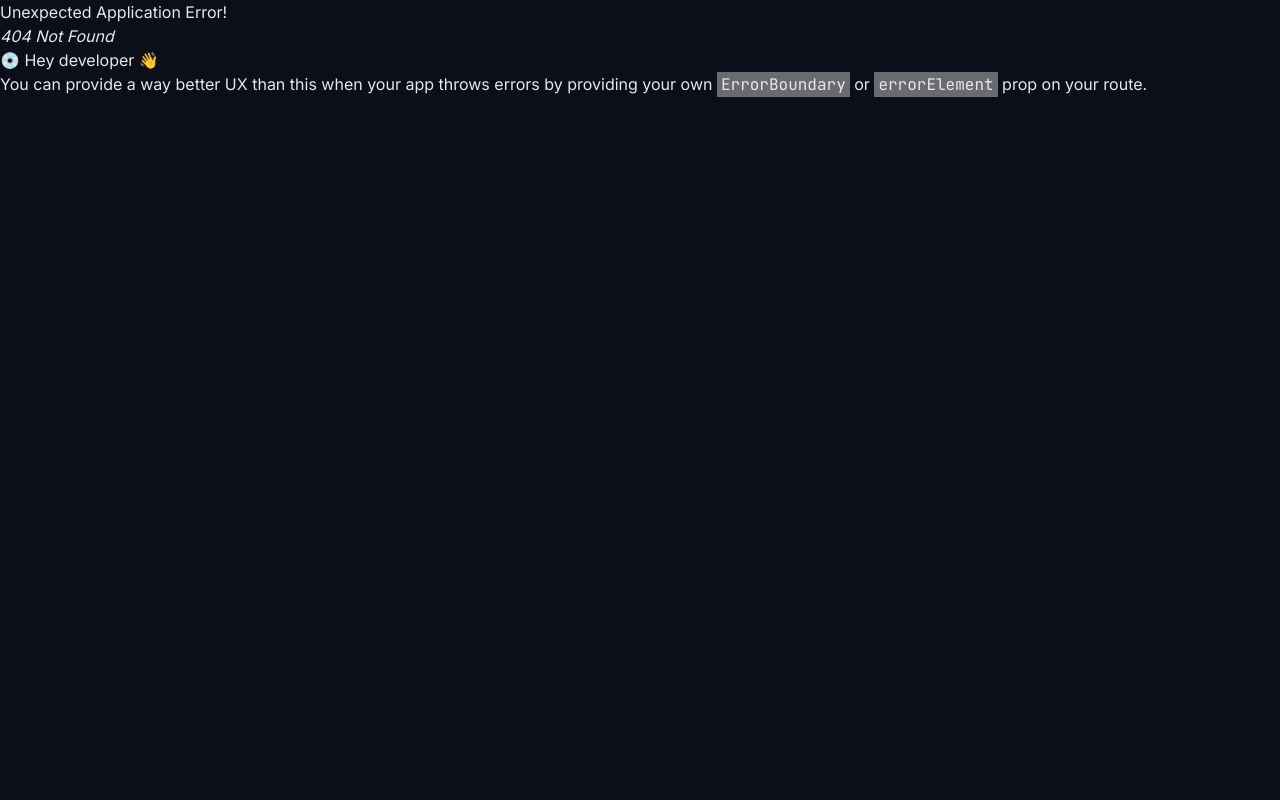
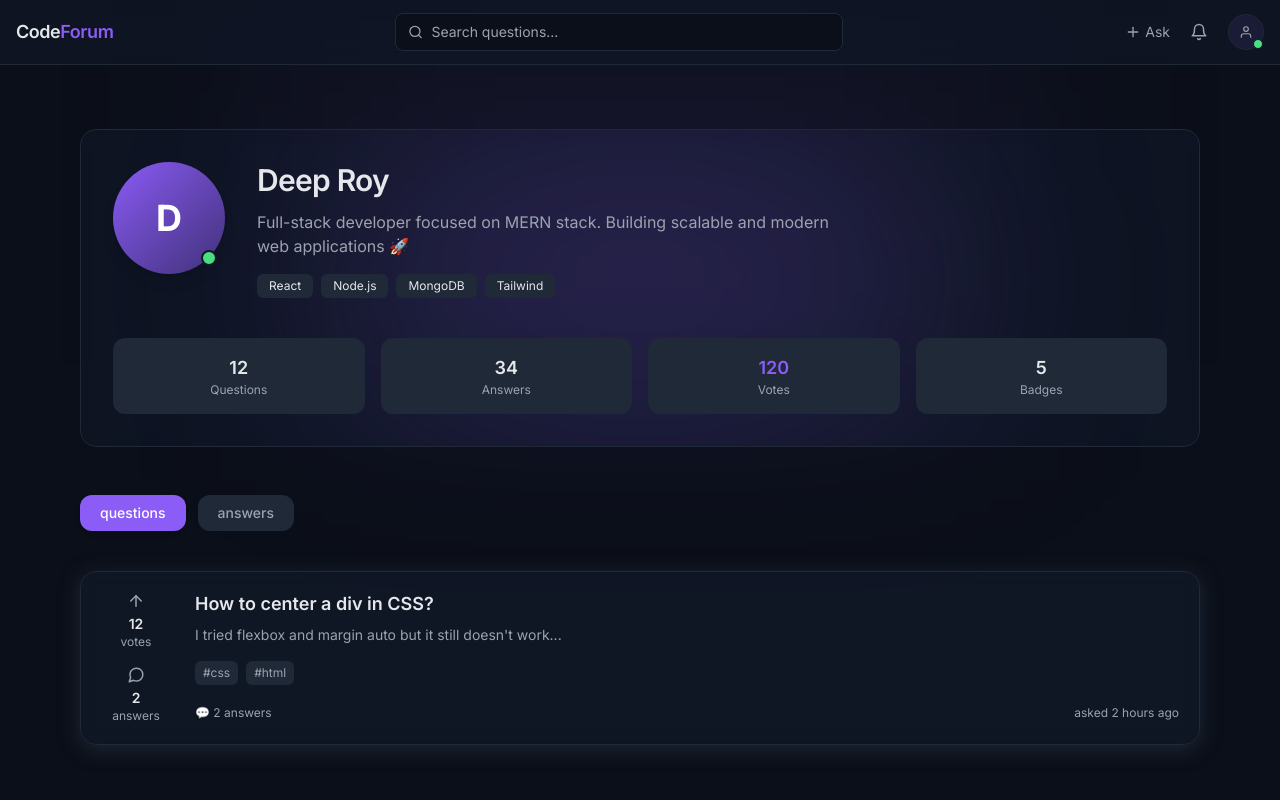
Before and after one commit to Deeproy007311/CodeForum, a React (Vite) app: page /profile in a window 1280 px wide. Before the commit this address had no page. Shown: the top 800 px of the page. Built offline with nearby package versions, Linux system fonts and the light colour scheme.

Commit message:
added profile page

```diff
--- a/src/App.jsx
+++ b/src/App.jsx
@@ -5,6 +5,7 @@ import { Ask } from "./pages/Ask";
 import { Tags } from "./pages/Tags";
 import { TagDetails } from "./components/tags/TagDetails";
 import { QuestionDetails } from "./pages/QuestionDetails";
+import { Profile } from "./pages/Profile";
 
 const App = () => {
   const router = createBrowserRouter([
@@ -32,6 +33,10 @@ const App = () => {
           path: "tag/:slug",
           element: <TagDetails />
 
+        },
+        {
+          path: "profile",
+          element: <Profile />
         }
       ]
     }
--- a/src/components/UI/Header.jsx
+++ b/src/components/UI/Header.jsx
@@ -31,8 +31,7 @@ export const Navbar = () => {
           <NavLink
             to="/ask"
             className={({ isActive }) =>
-              `flex items-center gap-1 text-subtext hover:text-text transition ${
-                isActive ? "text-accent" : ""
+              `flex items-center gap-1 text-subtext hover:text-text transition ${isActive ? "text-accent" : ""
               }`
             }
           >
@@ -42,9 +41,17 @@ export const Navbar = () => {
 
           <FiBell className="text-lg text-subtext hover:text-text cursor-pointer transition" />
 
-          <div className="w-8 h-8 rounded-full border border-line flex items-center justify-center hover:border-accent transition cursor-pointer">
-            <FiUser className="text-subtext" />
-          </div>
+          <Link to="/profile">
+            <div className="relative w-9 h-9 rounded-full bg-accent/10 border border-line flex items-center justify-center cursor-pointer transition hover:border-accent hover:shadow-md group">
+
+              {/* Icon */}
+              <FiUser className="text-subtext group-hover:text-accent transition text-sm" />
+
+              {/* Online dot (optional premium touch) */}
+              <span className="absolute bottom-0 right-0 w-2.5 h-2.5 bg-green-400 border border-panel rounded-full"></span>
+
+            </div>
+          </Link>
 
         </div>
       </div>
--- /dev/null
+++ b/src/components/profile/ProfileAnswers.jsx
@@ -0,0 +1,32 @@
+import { useQuestions } from "../../context/QuestionsContext";
+
+
+export const ProfileAnswers = () => {
+  const { questions } = useQuestions();
+
+  const allAnswers = questions.flatMap(q =>
+    q.answers.map(a => ({
+      ...a,
+      questionTitle: q.title
+    }))
+  );
+
+  return (
+    <div className="space-y-4">
+
+      {allAnswers.map(a => (
+        <div
+          key={a.id}
+          className="bg-panel border border-line rounded-xl p-5"
+        >
+          <p className="text-sm">{a.content}</p>
+
+          <div className="text-xs text-subtext mt-3">
+            On: {a.questionTitle}
+          </div>
+        </div>
+      ))}
+
+    </div>
+  );
+};
--- /dev/null
+++ b/src/components/profile/ProfileHeader.jsx
@@ -0,0 +1,72 @@
+export const ProfileHeader = () => {
+  return (
+    <div className="relative overflow-hidden rounded-2xl border border-line bg-panel/70 backdrop-blur p-8 mb-12">
+
+      {/* 🔥 Background Glow */}
+      <div className="absolute inset-0 -z-10">
+        <div className="absolute top-0 left-1/2 -translate-x-1/2 w-[600px] h-[300px] bg-accent/20 blur-[120px] rounded-full"></div>
+      </div>
+
+      <div className="flex flex-col md:flex-row items-center md:items-start gap-8">
+
+        {/* Avatar */}
+        <div className="relative">
+          <div className="w-28 h-28 rounded-full bg-gradient-to-br from-accent to-accent/40 flex items-center justify-center text-4xl font-bold text-white shadow-lg">
+            D
+          </div>
+
+          {/* online dot */}
+          <span className="absolute bottom-2 right-2 w-4 h-4 bg-green-400 border-2 border-panel rounded-full"></span>
+        </div>
+
+        {/* Info */}
+        <div className="flex-1 text-center md:text-left">
+
+          <h1 className="text-3xl font-semibold tracking-tight">
+            Deep Roy
+          </h1>
+
+          <p className="text-subtext mt-3 max-w-xl">
+            Full-stack developer focused on MERN stack. Building scalable and modern web applications 🚀
+          </p>
+
+          {/* Tags / Skills */}
+          <div className="flex flex-wrap gap-2 mt-4 justify-center md:justify-start">
+            <span className="bg-soft px-3 py-1 rounded-md text-xs">React</span>
+            <span className="bg-soft px-3 py-1 rounded-md text-xs">Node.js</span>
+            <span className="bg-soft px-3 py-1 rounded-md text-xs">MongoDB</span>
+            <span className="bg-soft px-3 py-1 rounded-md text-xs">Tailwind</span>
+          </div>
+
+        </div>
+
+      </div>
+
+      {/* 🔥 Stats Section */}
+      <div className="grid grid-cols-2 md:grid-cols-4 gap-4 mt-10">
+
+        <div className="bg-soft rounded-xl p-4 text-center">
+          <p className="text-lg font-semibold">12</p>
+          <p className="text-xs text-subtext">Questions</p>
+        </div>
+
+        <div className="bg-soft rounded-xl p-4 text-center">
+          <p className="text-lg font-semibold">34</p>
+          <p className="text-xs text-subtext">Answers</p>
+        </div>
+
+        <div className="bg-soft rounded-xl p-4 text-center">
+          <p className="text-lg font-semibold text-accent">120</p>
+          <p className="text-xs text-subtext">Votes</p>
+        </div>
+
+        <div className="bg-soft rounded-xl p-4 text-center">
+          <p className="text-lg font-semibold">5</p>
+          <p className="text-xs text-subtext">Badges</p>
+        </div>
+
+      </div>
+
+    </div>
+  );
+};
--- /dev/null
+++ b/src/components/profile/ProfileQuestions.jsx
@@ -0,0 +1,15 @@
+import { useQuestions } from "../../context/QuestionsContext";
+import { QuestionCard } from "../questions/QuestionCard";
+
+
+export const ProfileQuestions = () => {
+  const { questions } = useQuestions();
+
+  return (
+    <div className="space-y-4">
+      {questions.map(q => (
+        <QuestionCard key={q.id} question={q} />
+      ))}
+    </div>
+  );
+};
--- /dev/null
+++ b/src/components/profile/ProfileTabs.jsx
@@ -0,0 +1,22 @@
+export const ProfileTabs = ({ activeTab, setActiveTab }) => {
+  return (
+    <div className="flex gap-3 mb-8">
+
+      {["questions", "answers"].map((tab) => (
+        <button
+          key={tab}
+          onClick={() => setActiveTab(tab)}
+          className={`px-5 py-2 rounded-xl text-sm font-medium transition
+          ${
+            activeTab === tab
+              ? "bg-accent text-white shadow-md"
+              : "bg-soft text-subtext hover:text-text"
+          }`}
+        >
+          {tab}
+        </button>
+      ))}
+
+    </div>
+  );
+};
--- a/src/context/QuestionsContext.jsx
+++ b/src/context/QuestionsContext.jsx
@@ -44,9 +44,44 @@ export const QuestionsProvider = ({ children }) => {
             ...prev // newest on top
         ]);
     };
+    const voteQuestion = (id, type) => {
+        setQuestions(prev =>
+            prev.map(q => {
+                if (q.id === Number(id)) {
+                    return {
+                        ...q,
+                        votes: type === "up" ? q.votes + 1 : q.votes - 1
+                    };
+                }
+                return q;
+            })
+        );
+    };
+
+    const voteAnswer = (questionId, answerId, type) => {
+        setQuestions(prev =>
+            prev.map(q => {
+                if (q.id === Number(questionId)) {
+                    return {
+                        ...q,
+                        answers: q.answers.map(a => {
+                            if (a.id === answerId) {
+                                return {
+                                    ...a,
+                                    votes: type === "up" ? a.votes + 1 : a.votes - 1
+                                };
+                            }
+                            return a;
+                        })
+                    };
+                }
+                return q;
+            })
+        );
+    };
 
     return (
-        <QuestionsContext.Provider value={{ questions, getQuestionById, addAnswer, addQuestion }}>
+        <QuestionsContext.Provider value={{ questions, getQuestionById, addAnswer, addQuestion, voteQuestion, voteAnswer }}>
             {children}
         </QuestionsContext.Provider>
     );
--- a/src/pages/Profile.jsx
+++ b/src/pages/Profile.jsx
@@ -1,5 +1,34 @@
-export const Profile = ()=>{
-    return(
-        <h1>Profile Page</h1>
-    )
-}
+import { useState } from "react";
+import { ProfileHeader } from "../components/profile/ProfileHeader";
+import { ProfileTabs } from "../components/profile/ProfileTabs";
+import { ProfileQuestions } from "../components/profile/ProfileQuestions";
+import { ProfileAnswers } from "../components/profile/ProfileAnswers";
+
+export const Profile = () => {
+    const [activeTab, setActiveTab] = useState("questions");
+
+    return (
+        <div className="relative">
+
+            {/* Glow */}
+            <div className="absolute inset-0 -z-10">
+                <div className="absolute top-0 left-1/2 -translate-x-1/2 w-[700px] h-[300px] bg-accent/10 blur-[120px]" />
+            </div>
+            <div className="max-w-6xl mx-auto px-4 py-16">
+
+                {/* Header */}
+                <ProfileHeader />
+
+                {/* Tabs */}
+                <ProfileTabs activeTab={activeTab} setActiveTab={setActiveTab} />
+
+                {/* Content */}
+                <div className="mt-10">
+                    {activeTab === "questions" && <ProfileQuestions />}
+                    {activeTab === "answers" && <ProfileAnswers />}
+                </div>
+
+            </div>
+        </div>
+    );
+};
--- a/src/pages/QuestionDetails.jsx
+++ b/src/pages/QuestionDetails.jsx
@@ -4,14 +4,20 @@ import { useQuestions } from "../context/QuestionsContext";
 
 export const QuestionDetails = () => {
   const { id } = useParams();
-  const { getQuestionById, addAnswer } = useQuestions();
+  const { getQuestionById, addAnswer, voteQuestion, voteAnswer } = useQuestions();
 
   const question = getQuestionById(id);
-  // ✅ ADD IT HERE
   console.log("FULL QUESTION 👉", question);
+
   const [answerText, setAnswerText] = useState("");
 
-  if (!question) return <p>Question not found</p>;
+  if (!question) {
+    return (
+      <div className="max-w-5xl mx-auto px-4 py-16 text-subtext">
+        Question not found
+      </div>
+    );
+  }
 
   const handleSubmit = () => {
     if (!answerText.trim()) return;
@@ -19,33 +25,66 @@ export const QuestionDetails = () => {
     setAnswerText("");
   };
 
-
   return (
     <div className="max-w-5xl mx-auto px-4 py-16">
 
-      {/* Title */}
-      <h1 className="text-3xl font-semibold mb-2">
+      {/* 🔥 HEADER + QUESTION VOTING */}
+      <div className="flex gap-6 mb-8">
+
+        {/* Voting */}
+        <div className="flex flex-col items-center gap-2">
+          <button
+            onClick={() => voteQuestion(id, "up")}
+            className="text-xl hover:text-accent transition"
+          >
+            👍
+          </button>
+
+          <span className="font-semibold text-lg">
+            {question.votes}
+          </span>
+
+          <button
+            onClick={() => voteQuestion(id, "down")}
+            className="text-xl hover:text-red-400 transition"
+          >
+            👎
+          </button>
+        </div>
+
+        {/* Title + meta */}
+        <div>
+          <h1 className="text-3xl font-semibold">
             {question.title}
           </h1>
 
-      <p className="text-subtext mb-6">
-        {question.time} • {question.votes} votes • {question.answers.length} answers
+          <p className="text-subtext mt-2">
+            {question.time} • {question.answers.length} answers
+          </p>
+        </div>
+
+      </div>
+
+      {/* 📦 DESCRIPTION */}
+      <div className="bg-panel border border-line rounded-xl p-6 mb-10">
+        <p className="text-sm leading-relaxed whitespace-pre-line">
+          {question.description}
         </p>
 
-      {/* Description */}
-      <div className="bg-panel border border-line rounded-xl p-6 mb-10">
-        {question.description}
-
-        <div className="flex gap-2 mt-4">
+        {/* Tags */}
+        <div className="flex gap-2 mt-4 flex-wrap">
           {question.tags.map(tag => (
-            <span key={tag} className="bg-soft px-2 py-1 text-xs rounded">
+            <span
+              key={tag}
+              className="bg-soft px-2 py-1 text-xs rounded-md"
+            >
               #{tag}
             </span>
           ))}
         </div>
       </div>
 
-      {/* Answers */}
+      {/* 💬 ANSWERS */}
       <h2 className="text-xl font-semibold mb-4">
         Answers ({question.answers.length})
       </h2>
@@ -54,35 +93,65 @@ export const QuestionDetails = () => {
         {question.answers.map((a) => (
           <div
             key={a.id}
-            className="bg-panel border border-line rounded-xl p-5"
+            className="bg-panel border border-line rounded-xl p-5 flex gap-4"
           >
-            <p className="text-sm leading-relaxed">
+
+            {/* Answer Voting */}
+            <div className="flex flex-col items-center gap-2">
+              <button
+                onClick={() => voteAnswer(id, a.id, "up")}
+                className="text-lg hover:text-accent transition"
+              >
+                👍
+              </button>
+
+              <span className="text-sm font-semibold">
+                {a.votes}
+              </span>
+
+              <button
+                onClick={() => voteAnswer(id, a.id, "down")}
+                className="text-lg hover:text-red-400 transition"
+              >
+                👎
+              </button>
+            </div>
+
+            {/* Answer Content */}
+            <div className="flex-1">
+              <p className="text-sm leading-relaxed whitespace-pre-line">
                 {a.content}
               </p>
 
-            <div className="flex justify-between text-xs text-subtext mt-3">
-              <span>{a.time}</span>
-              <span>👍 {a.votes} votes</span>
+              <div className="text-xs text-subtext mt-3">
+                {a.time}
               </div>
+            </div>
+
           </div>
         ))}
       </div>
 
-      {/* Add Answer */}
+      {/* ✍️ ADD ANSWER */}
+      <div className="bg-panel border border-line rounded-xl p-5">
+
         <textarea
           value={answerText}
           onChange={(e) => setAnswerText(e.target.value)}
           placeholder="Write your answer..."
-        className="w-full bg-panel border border-line rounded-xl p-4 mb-4"
+          className="w-full bg-transparent border border-line rounded-lg p-4 mb-4 outline-none focus:border-accent resize-none"
+          rows={4}
         />
 
         <button
           onClick={handleSubmit}
-        className="bg-accent px-5 py-2 rounded-lg"
+          className="bg-accent hover:bg-accentHover px-6 py-2 rounded-lg font-medium transition"
         >
           Post Answer
         </button>
 
       </div>
+
+    </div>
   );
 };
```
Lines whose indentation alone changed are shown as unchanged.
